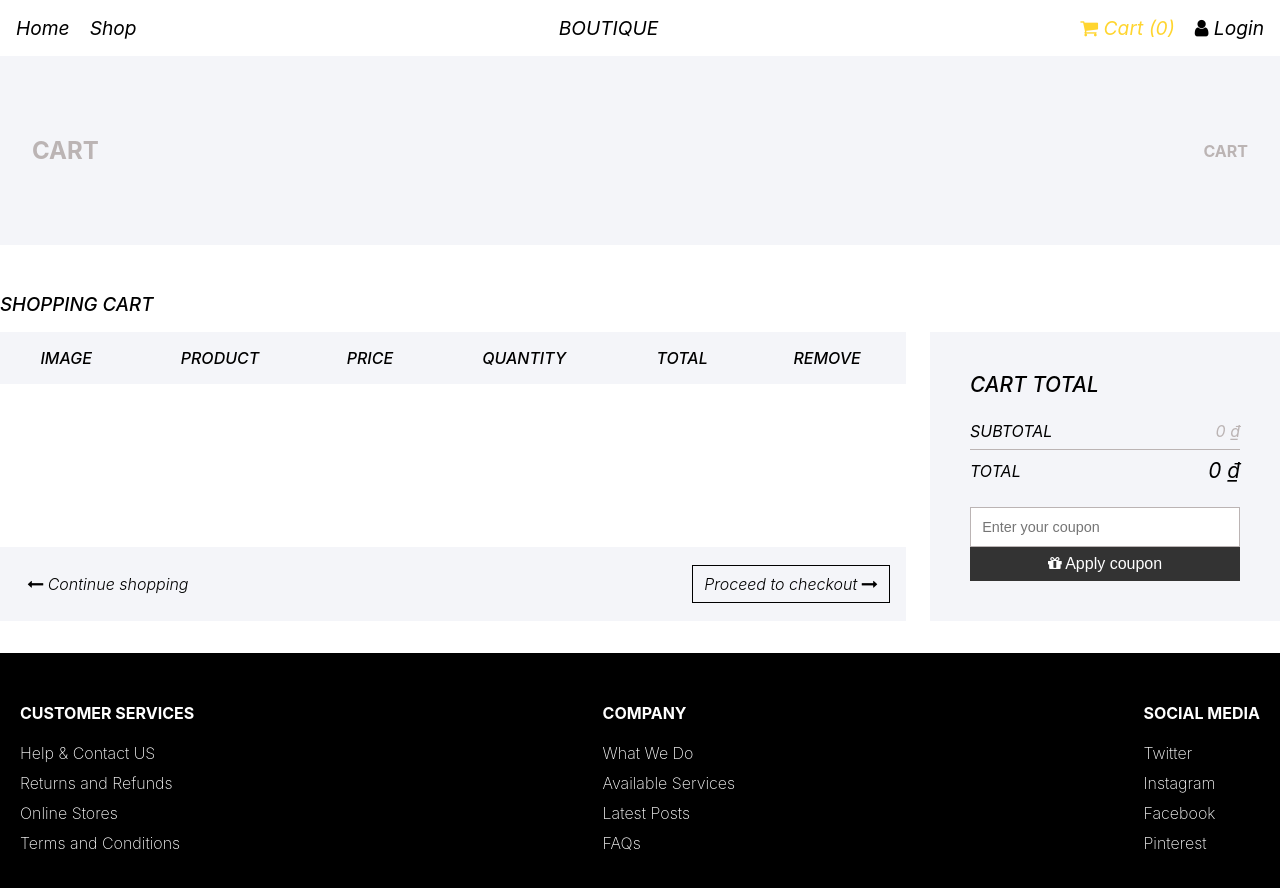
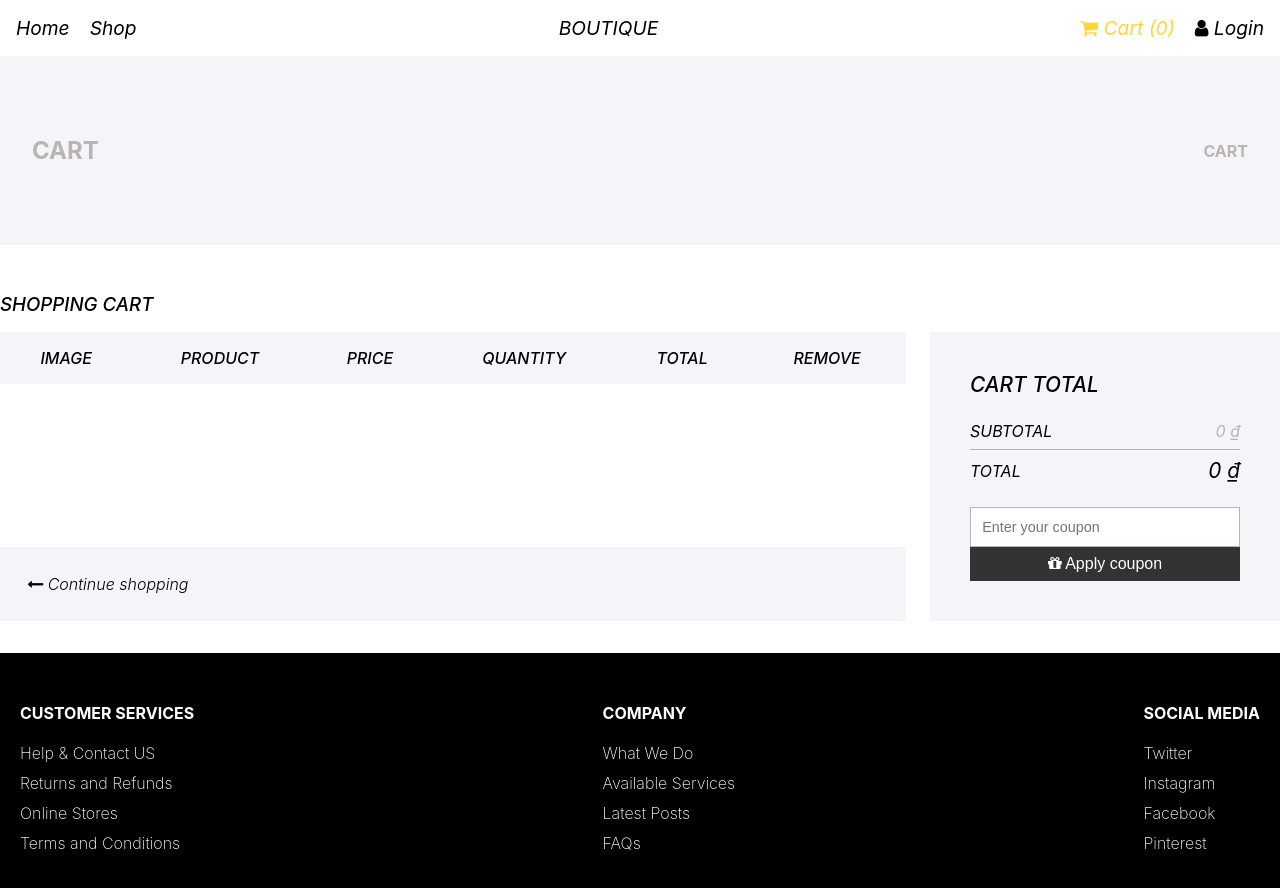
Before and after one commit to hieuphan07/React-Apple-store, a React (Create React App) app: page /cart in a window 1280 px wide. Shown: the top 888 px of the page. Built offline with nearby package versions, Linux system fonts and the light colour scheme.

Commit message:
Improve UI

```diff
--- a/src/components/Cart/ItemTable/Tfoot.js
+++ b/src/components/Cart/ItemTable/Tfoot.js
@@ -1,9 +1,12 @@
 import React from 'react';
 import { useNavigate } from 'react-router-dom';
+import { useSelector } from 'react-redux';
 
 import classes from './Tfoot.module.css'
 
 const Tfoot = () => {
+  const cartItems = useSelector(state => state.cartItems);
+
   const navigate = useNavigate();
   const goToCheckout = (e) => {
     e.preventDefault();
@@ -25,9 +28,9 @@ const Tfoot = () => {
       <th
         colSpan='3'
         align='right'>
-        <span onClick={goToCheckout}>
+        {cartItems.length !== 0 && <span onClick={goToCheckout}>
           Proceed to checkout <i className='fa fa-long-arrow-right' />
-        </span>
+        </span>}
       </th>
     </tr>
   )
--- a/src/components/Detail/ProductDetail.js
+++ b/src/components/Detail/ProductDetail.js
@@ -37,7 +37,8 @@ const ProductDetail = () => {
 
   const dispatch = useDispatch();
   const addCartHandler = () => {
-    dispatch({ type: 'ADD_CART', cartItem: productById, quantity: inputRef.current.value })
+    dispatch({ type: 'ADD_CART', cartItem: productById, quantity: inputRef.current.value });
+    inputRef.current.value = 1;
   }
   const selectProductHandler = (byProductId) => {
     const productId = byProductId._id.$oid;
```
